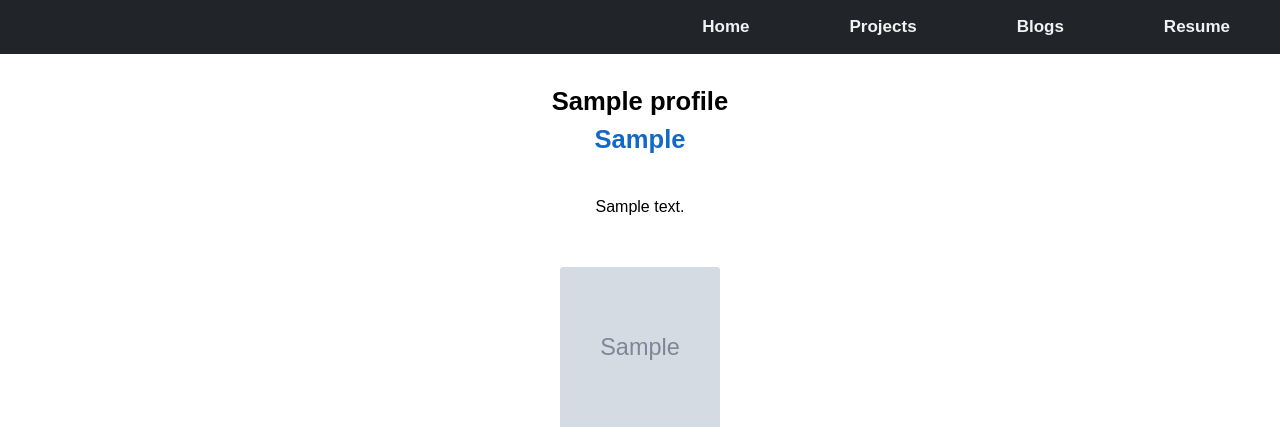
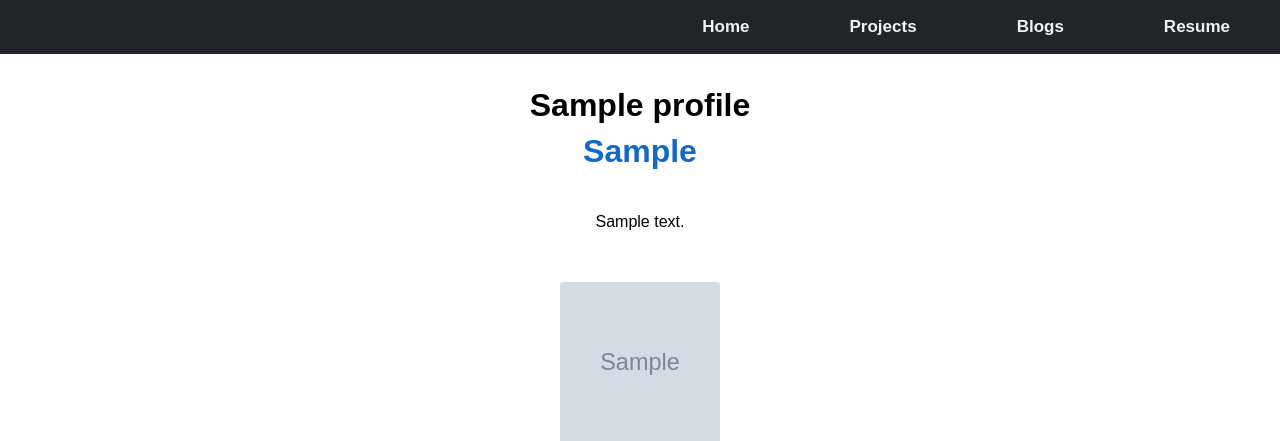
Before and after one commit to pasturl/portfolio-django, a Django app: page / in a window 1280 px wide. Shown: the top 441 px of the page. Run offline with Django 3.2, Linux system fonts and the light colour scheme; tables that the repository leaves empty hold one stand-in row (values such as "Sample post"); grey boxes marked "Sample" are stand-in pictures; some libraries are stand-ins or nearby versions.

Commit message:
Increase font title

```diff
--- a/myportfolio/static/css/style.css
+++ b/myportfolio/static/css/style.css
@@ -47,12 +47,12 @@ body {
 }
 
 #profile-name {
-    font-size:2vw;
+    font-size:2em;
     font-weight: bold;
 }
 
 .job-position {
-    font-size:2vw;
+    font-size:2em;
     color:#1269C7;
     font-weight: bold;
 }
```
